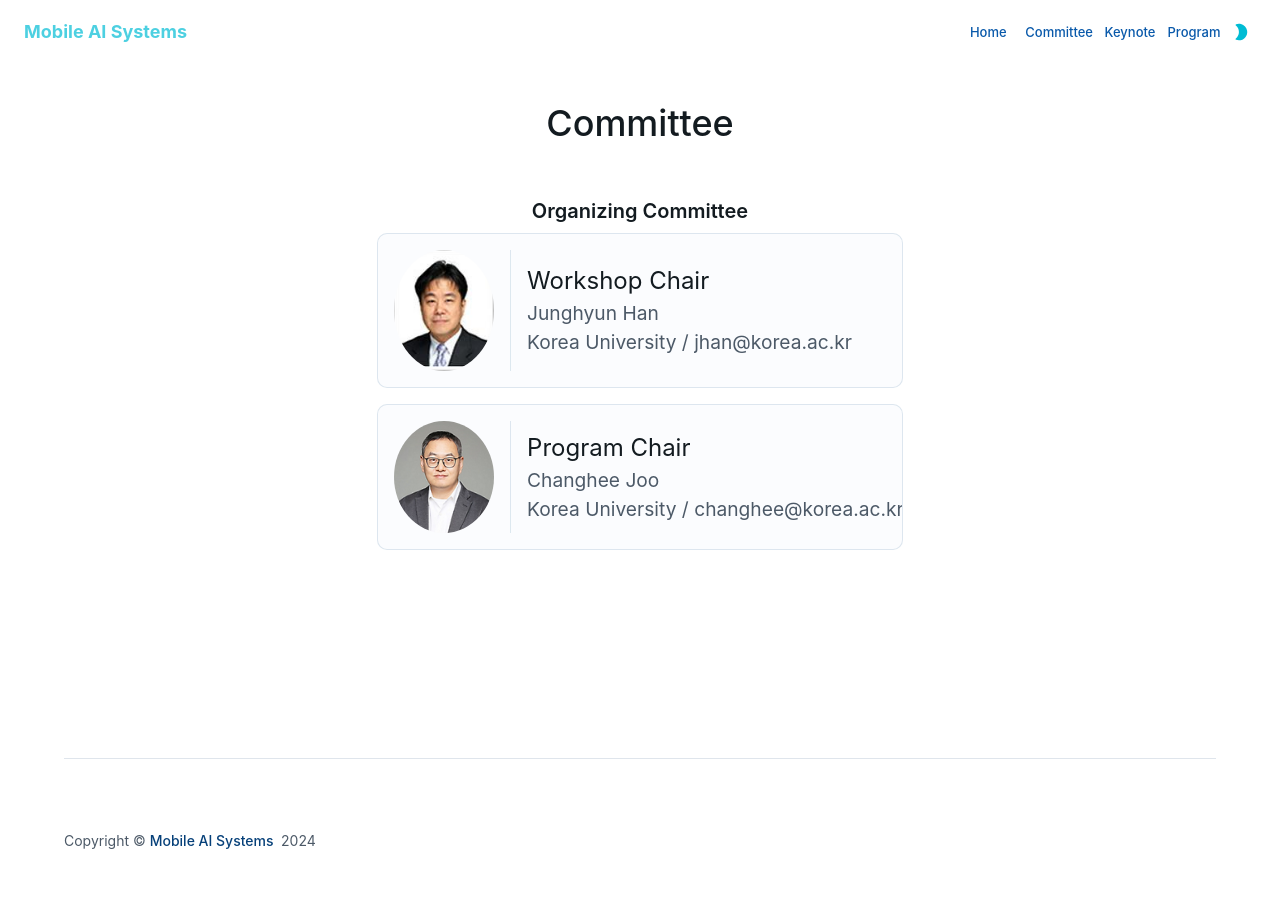
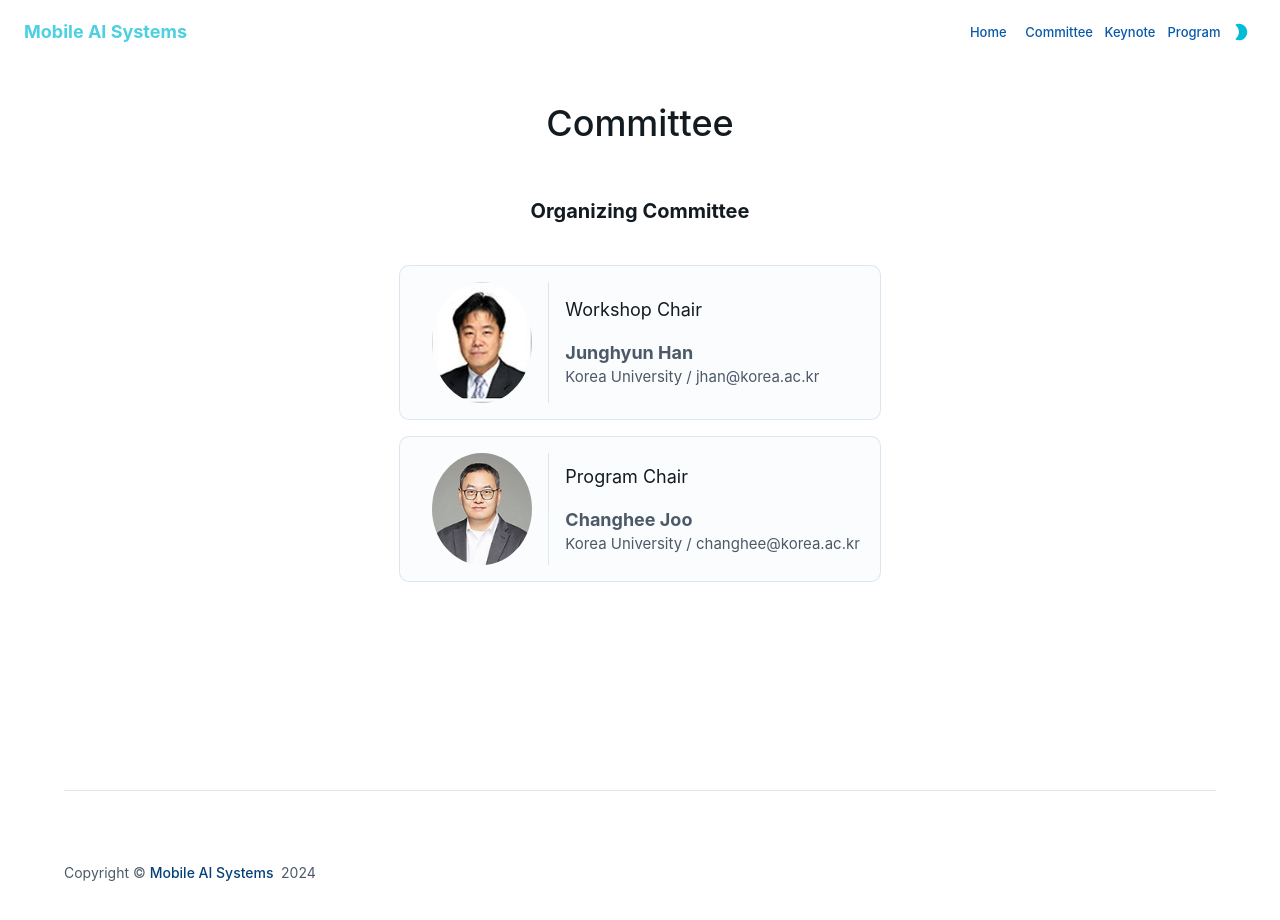
Before and after one commit to hypnotes/react-grid-test, a React (Vite) app: page /committee in a window 1280 px wide. Shown: the top 920 px of the page. Built offline with nearby package versions, Linux system fonts and the light colour scheme.

Commit message:
fix: designs

```diff
--- a/src/components/Committee.tsx
+++ b/src/components/Committee.tsx
@@ -84,8 +84,8 @@ export default function Committee() {
         </Typography>
       </Box>
       <Stack spacing={10}>
-        <Stack spacing={1} sx={{ alignItems: 'center' }}>
-          <Typography variant="h5" color="text.primary" sx={{ mb: 10 }}>
+        <Stack spacing={1} sx={{ alignItems: 'center' }} gap={4}>
+          <Typography variant="h5" color="text.primary" fontWeight={'bold'}>
             Organizing Committee
           </Typography>
           <Grid container justifyContent={'center'} gap={2}>
@@ -98,7 +98,12 @@ export default function Committee() {
                     justifyContent: 'space-between',
                     flexGrow: 1,
                     p: { xs: 1, sm: 2 },
-                    width: '100%'
+                    px: { xs: 2, sm: 4 },
+                    transition: 'transform 0.3s',
+                    width: '100%',
+                    ':hover': {
+                      transform: 'scale(1.05)'
+                    }
                   }}
                 >
                   <Box display={'flex'} gap={2} alignItems={'center'}>
@@ -111,20 +116,22 @@ export default function Committee() {
                     <Box>
                       <Typography
                         color="text.primary"
-                        fontSize={{ xs: '1rem', md: '1.5rem' }}
+                        fontSize={{ xs: 15, md: 18 }}
+                        mb={{ xs: 1, md: 2 }}
                       >
                         {committee.role}
                       </Typography>
                       <Typography
                         color="text.secondary"
-                        fontSize={{ xs: '0.8rem', md: '1.2rem' }}
+                        fontWeight={'bold'}
+                        fontSize={{ xs: 15, md: 18 }}
                       >
                         {committee.name}
                       </Typography>
                       <Typography
                         color="text.secondary"
                         noWrap
-                        fontSize={{ xs: '0.8rem', md: '1.2rem' }}
+                        fontSize={{ xs: 12, md: 15 }}
                       >
                         {committee.occupation} / {committee.email}
                       </Typography>
--- a/src/components/Introduction.tsx
+++ b/src/components/Introduction.tsx
@@ -1,3 +1,4 @@
+import { Link } from 'react-router-dom'
 import { Box, Divider } from '@mui/material'
 import Container from '@mui/material/Container'
 import Typography from '@mui/material/Typography'
@@ -30,8 +31,17 @@ export default function Introduction() {
         >
           June 3rd, 2024, Tokyo
         </Typography>
-        <Typography variant="h5" color="text.primary" textAlign="center">
-          <i>in conjunction with MobiSys 2024</i>
+        <Typography variant="h6" color="text.secondary" textAlign="center">
+          <i>
+            in conjunction with&nbsp;
+            <Link
+              to={'https://www.sigmobile.org/mobisys/2024/'}
+              style={{ color: 'gray' }}
+              target="_blank"
+            >
+              2024 MobiSys
+            </Link>
+          </i>
         </Typography>
         <Box sx={{ maxWidth: { xs: '90%', sm: '80%' } }}>
           <Divider sx={{ my: 6 }} />
@@ -40,23 +50,26 @@ export default function Introduction() {
             color="text.secondary"
             textAlign={{ xs: 'left', sm: 'justify' }}
           >
-            Mobile AI systems have become an integral part of our daily lives,
-            profoundly influencing how we interact, work, and navigate the world
-            around us. From the AI-powered functionalities on our smartphones to
-            the transformative impact on mobile robotics and IoT, the
-            integration of AI into mobile devices is reshaping our experiences
-            on both personal and global scales. As we embark on this inaugural
-            MAIS workshop, we stand at the forefront of a new era in mobile AI
-            innovation. Many fascinating AI techniques are currently confined to
-            datacenters, limiting their direct applicability in our daily lives.
-            Our mission is to bridge this gap by bringing AI innovation closer
-            to everyday experiences through integration into mobile devices. The
-            future of mobile AI systems begins with your contributions and
-            participation at MAIS 2024. We invite you to engage with us,
-            exploring how your creative innovations can shape the trajectory of
-            mobile AI development. Join us to unleash your inventiveness and
-            play a pivotal role in shaping the next era of mobile AI systems
-            together.
+            &nbsp;&nbsp;&nbsp;&nbsp;Mobile AI systems have become an integral
+            part of our daily lives, profoundly influencing how we interact,
+            work, and navigate the world around us. From the AI-powered
+            functionalities on our smartphones to the transformative impact on
+            mobile robotics and IoT, the integration of AI into mobile devices
+            is reshaping our experiences on both personal and global scales. As
+            we embark on this inaugural MAIS workshop, we stand at the forefront
+            of a new era in mobile AI innovation. Many fascinating AI techniques
+            are currently confined to datacenters, limiting their direct
+            applicability in our daily lives.
+            <br />
+            <br />
+            &nbsp;&nbsp;&nbsp;&nbsp; Our mission is to bridge this gap by
+            bringing AI innovation closer to everyday experiences through
+            integration into mobile devices. The future of mobile AI systems
+            begins with your contributions and participation at MAIS 2024. We
+            invite you to engage with us, exploring how your creative
+            innovations can shape the trajectory of mobile AI development. Join
+            us to unleash your inventiveness and play a pivotal role in shaping
+            the next era of mobile AI systems together.
           </Typography>
         </Box>
       </Box>
--- a/src/components/KeyVisitors.tsx
+++ b/src/components/KeyVisitors.tsx
@@ -113,13 +113,13 @@ const Avatar = styled('img')({
 const CardBox = styled(Card)(({ theme }) => ({
   padding: 24,
   transition:
-    'transform 0.3s ease-in-out, background-color 0.3s ease-in-out, box-shadow 0.3s ease-in-out',
+    'transform 0.3s ease-in-out, background-color 0.7s ease-in-out, box-shadow 0.3s ease-in-out',
   display: 'flex',
   flexDirection: 'column',
   gap: 4,
   minHeight: 300,
   ':hover': {
-    transform: 'scale(1.05)',
+    transform: 'scale(1.01)',
     border: 'none',
     boxShadow:
       theme.palette.mode === 'light'
--- a/src/pages/CommitteePage.tsx
+++ b/src/pages/CommitteePage.tsx
@@ -1,4 +1,3 @@
-import Divider from '@mui/material/Divider'
 import Committee from '../components/Committee'
 import Footer from '../components/Footer'
 
```
